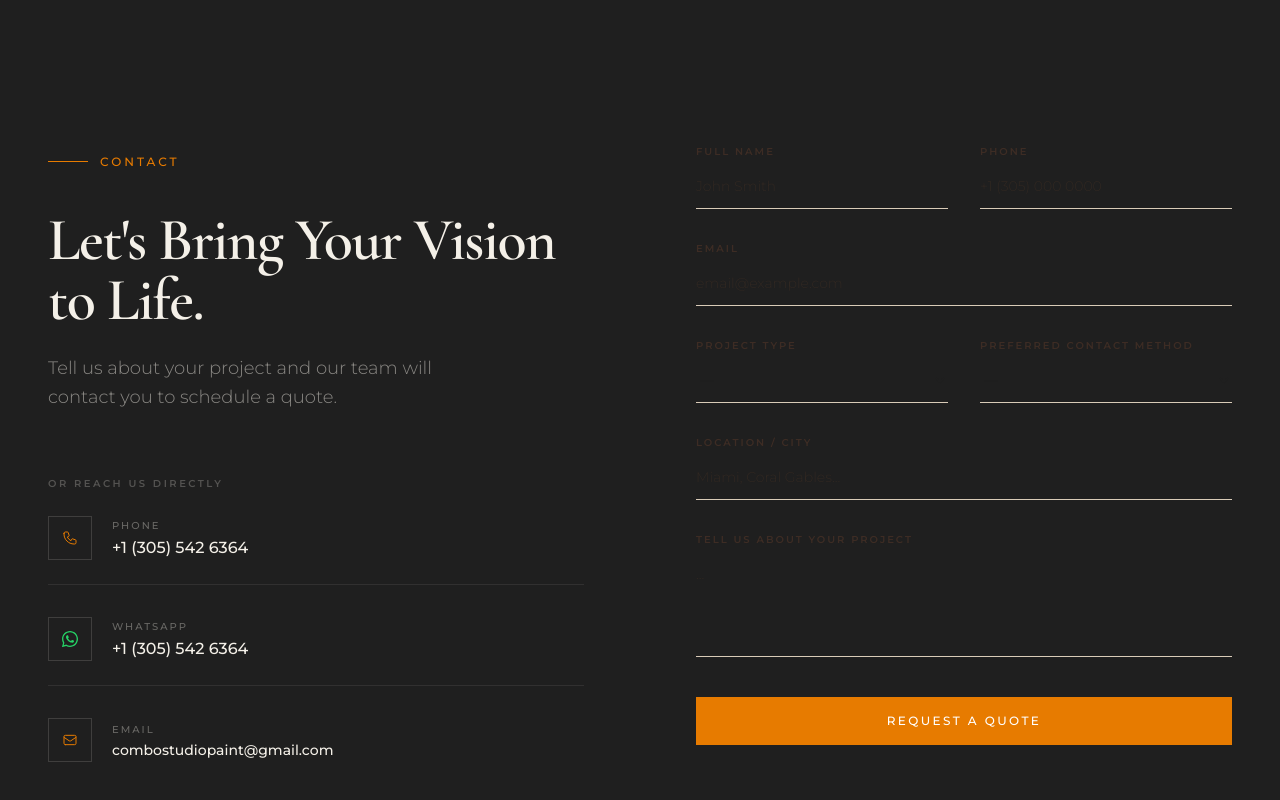
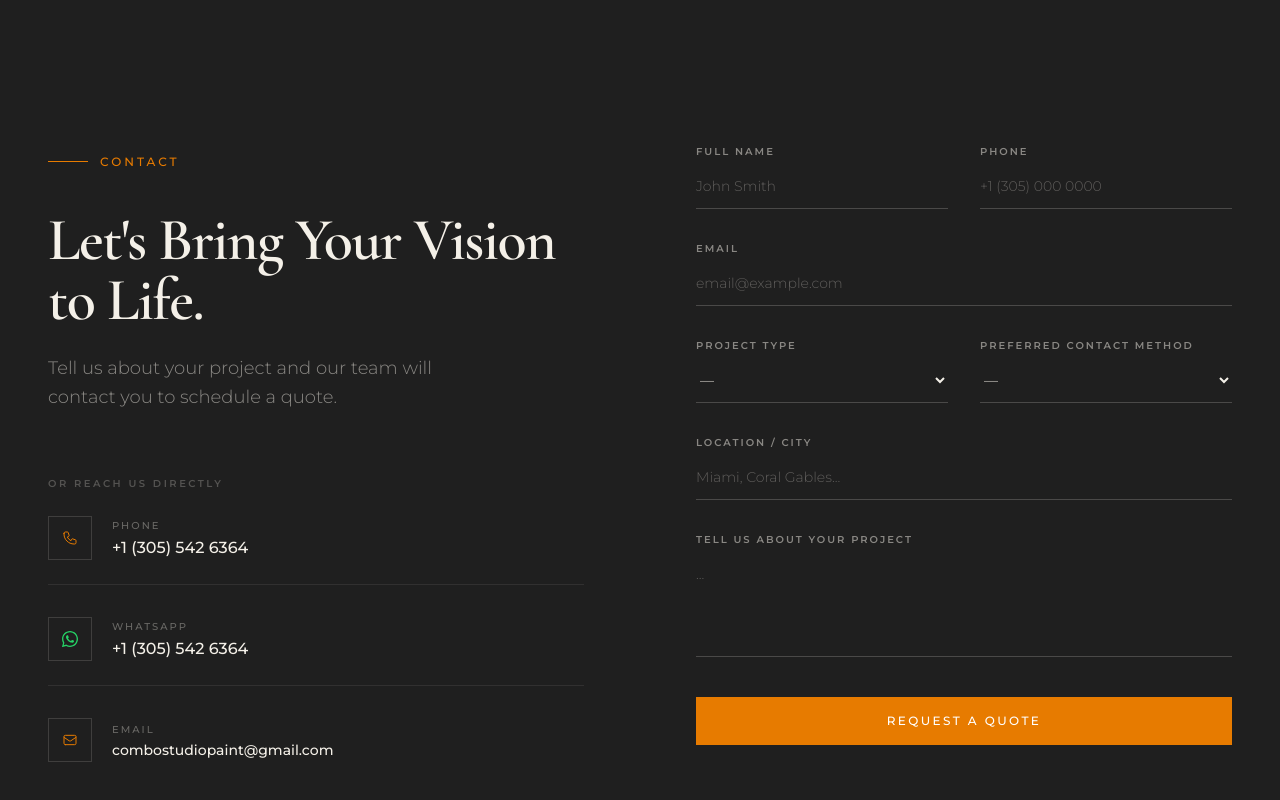
Before and after one commit to Patozabalza/claude-combo-studio-paint, a Next.js app: page / in a window 1280 px wide. Shown: the part 9810-10610 px from the top of the page. Built offline with nearby package versions, Linux system fonts and the light colour scheme.

Commit message:
fix: form labels, inputs and placeholders in white for dark Contact section

```diff
--- a/src/components/Contact.tsx
+++ b/src/components/Contact.tsx
@@ -31,8 +31,8 @@ export default function Contact() {
     }
   };
 
-  const inputClass = "w-full bg-transparent border-0 border-b border-[#D9CBB8] focus:border-[#E77B00] text-[#1F1F1F] placeholder-[#5B3A29]/30 py-3 text-sm outline-none transition-colors duration-200 font-light";
-  const labelClass = "block text-[#5B3A29]/50 text-[10px] font-semibold tracking-[0.2em] uppercase mb-1";
+  const inputClass = "w-full bg-transparent border-0 border-b border-[#F4F0E8]/20 focus:border-[#E77B00] text-[#F4F0E8] placeholder-[#F4F0E8]/30 py-3 text-sm outline-none transition-colors duration-200 font-light";
+  const labelClass = "block text-[#F4F0E8]/50 text-[10px] font-semibold tracking-[0.2em] uppercase mb-1";
 
   return (
     <section id="contact" className="py-28 lg:py-40 bg-[#1F1F1F]">
@@ -127,7 +127,7 @@ export default function Contact() {
                   <div className="grid sm:grid-cols-2 gap-8">
                     <div>
                       <label className={labelClass}>{t("contact.type")}</label>
-                      <select name="type" value={form.type} onChange={handleChange} className={`${inputClass} bg-[#1F1F1F]`}>
+                      <select name="type" value={form.type} onChange={handleChange} className={`${inputClass} bg-[#1F1F1F] [&>option]:bg-[#1F1F1F] [&>option]:text-[#F4F0E8]`}>
                         <option value="">—</option>
                         <option value="Residential">{t("contact.typeRes")}</option>
                         <option value="Commercial">{t("contact.typeCom")}</option>
@@ -139,7 +139,7 @@ export default function Contact() {
                     </div>
                     <div>
                       <label className={labelClass}>{t("contact.method")}</label>
-                      <select name="method" value={form.method} onChange={handleChange} className={`${inputClass} bg-[#1F1F1F]`}>
+                      <select name="method" value={form.method} onChange={handleChange} className={`${inputClass} bg-[#1F1F1F] [&>option]:bg-[#1F1F1F] [&>option]:text-[#F4F0E8]`}>
                         <option value="">—</option>
                         <option value="Call">{t("contact.methodCall")}</option>
                         <option value="WhatsApp">{t("contact.methodWA")}</option>
```
